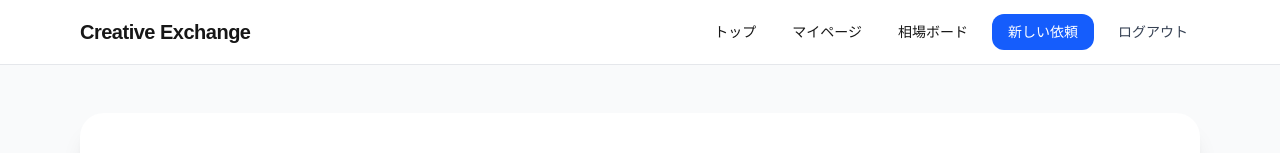
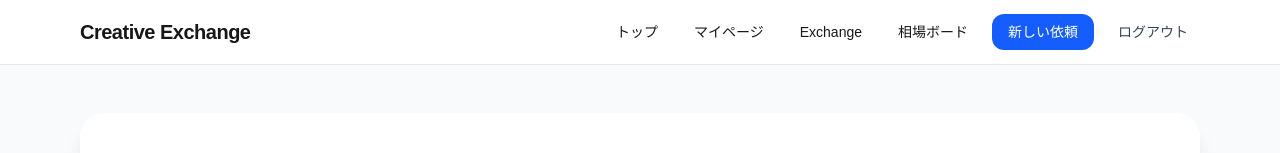
Before and after one commit to TAIGA-SAKONOE/creative-exchange, a Next.js app in the folder creative-exchange/: page /exchange in a window 1280 px wide. Shown: the top 153 px of the page. Built offline with nearby package versions, Linux system fonts and the light colour scheme; no server answers.

Commit message:
Update AppHeader.tsx

```diff
--- a/creative-exchange/app/components/AppHeader.tsx
+++ b/creative-exchange/app/components/AppHeader.tsx
@@ -35,6 +35,12 @@ export default function AppHeader() {
               マイページ
             </Link>
             <Link
+              href="/exchange"
+              className="px-3 py-2 rounded-xl hover:bg-gray-100 transition"
+            >
+              Exchange
+            </Link>
+            <Link
               href="/market"
               className="px-3 py-2 rounded-xl hover:bg-gray-100 transition"
             >
```
